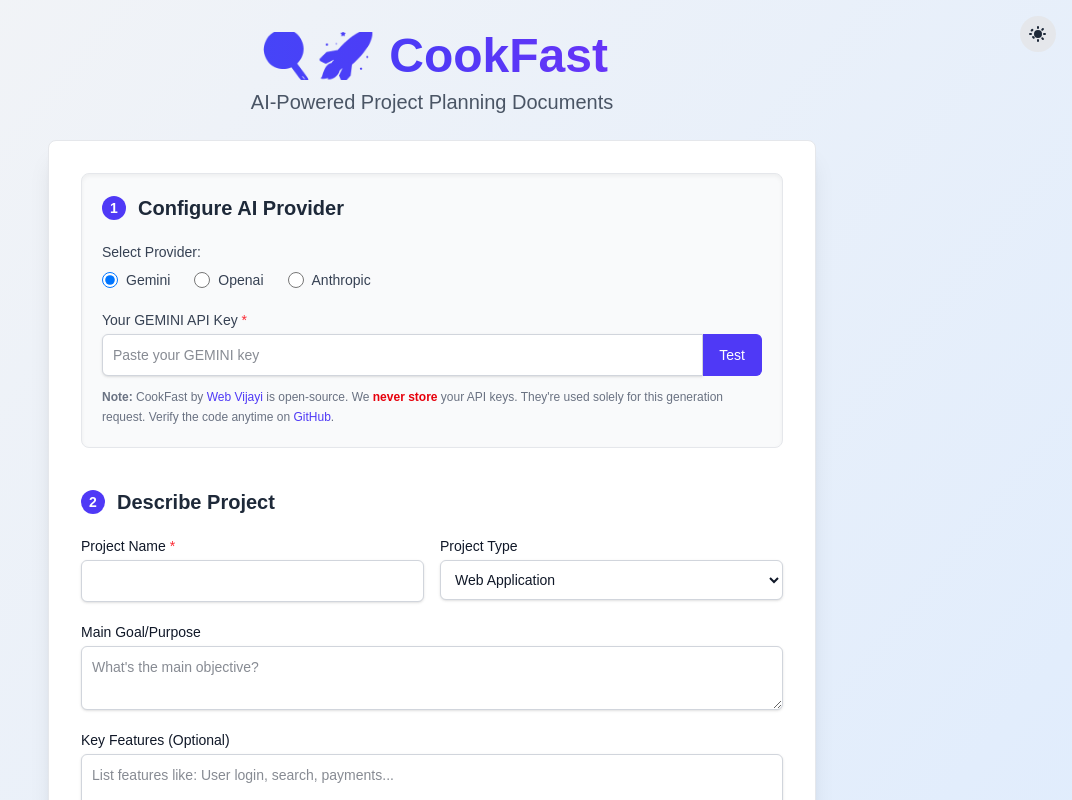
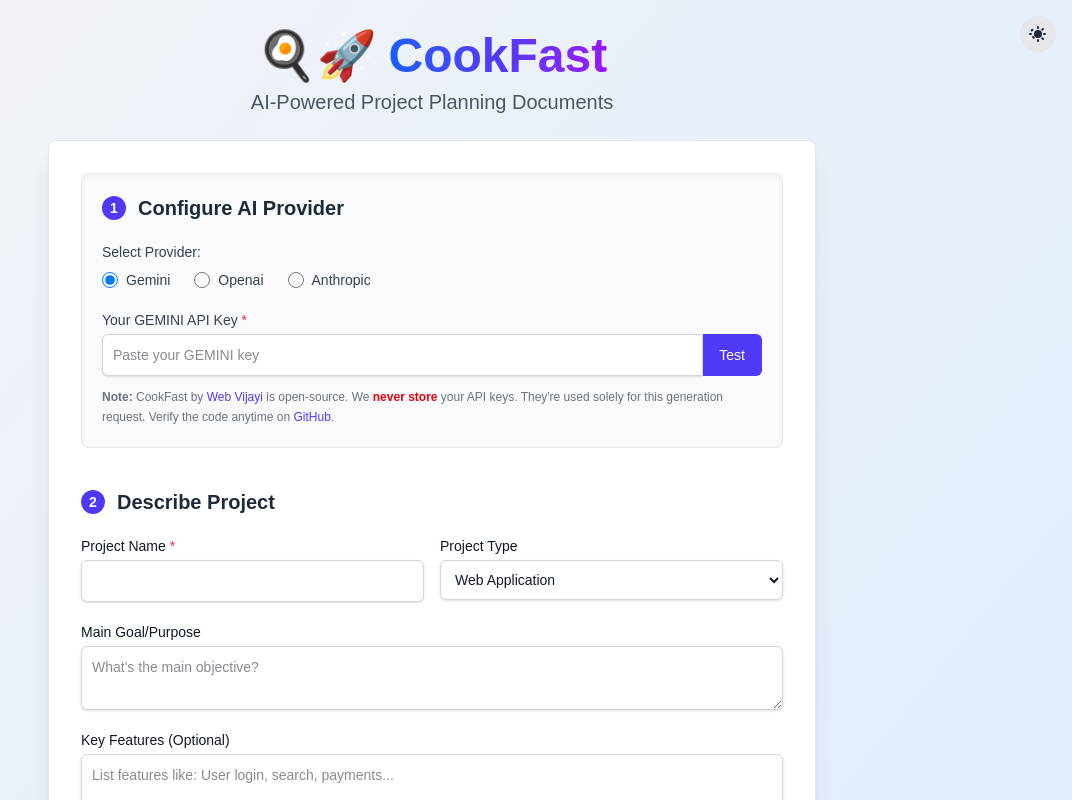
Before and after one commit to webvijayi/CookFast, a Next.js app: page / in a window 1280 px wide. Shown: the top 800 px of the page, without its empty margins (208-1280 px from the left). Built offline with nearby package versions, Linux system fonts and the light colour scheme.

Commit message:
fix: Final H1 style, add Website option, remove export config
docs: Update README

chore: Update netlify config

```diff
--- a/src/pages/index.tsx
+++ b/src/pages/index.tsx
@@ -173,10 +173,13 @@ export default function CookFastHome() {
 
       {/* Header */}
       <header className="pt-8 pb-6 text-center">
-         {/* Reverted H1 structure to fix hydration error */}
-         <h1 className="text-5xl font-bold mb-2 bg-gradient-to-r from-blue-600 via-indigo-600 to-purple-600 dark:from-blue-400 dark:via-indigo-400 dark:to-purple-400 text-transparent bg-clip-text">
-           🍳🚀 CookFast
-         </h1>
+         {/* Emojis as separate element before H1 for reliable rendering */}
+         <div className="text-5xl mb-2 flex justify-center items-center"> {/* Container for alignment */}
+           <span className="mr-3">🍳🚀</span> {/* Emojis */}
+           <h1 className="font-bold bg-gradient-to-r from-blue-600 via-indigo-600 to-purple-600 dark:from-blue-400 dark:via-indigo-400 dark:to-purple-400 text-transparent bg-clip-text inline"> {/* Apply font-bold and gradient here */}
+             CookFast
+           </h1>
+         </div>
          <p className="text-xl text-gray-600 dark:text-gray-400">AI-Powered Project Planning Documents</p>
       </header>
 
@@ -255,7 +258,7 @@ export default function CookFastHome() {
                  <div className="sm:col-span-3">
                      <label htmlFor="projectType" className="block text-sm font-medium mb-1">Project Type</label>
                      <select id="projectType" name="projectType" value={projectDetails.projectType} onChange={handleDetailChange} className="block w-full p-2.5 border border-gray-300 dark:border-slate-600 rounded-md shadow-sm focus:ring-indigo-500 focus:border-indigo-500 dark:focus:ring-indigo-400 dark:focus:border-indigo-400 bg-white dark:bg-slate-700 text-sm">
-                        <option>Web Application</option><option>Mobile App</option><option>API Service</option><option>Library/Package</option><option>Desktop Application</option><option>Other</option>
+                        <option>Web Application</option><option>Website</option><option>Mobile App</option><option>API Service</option><option>Library/Package</option><option>Desktop Application</option><option>Other</option>
                      </select>
                  </div>
                  <div className="sm:col-span-6">
```
